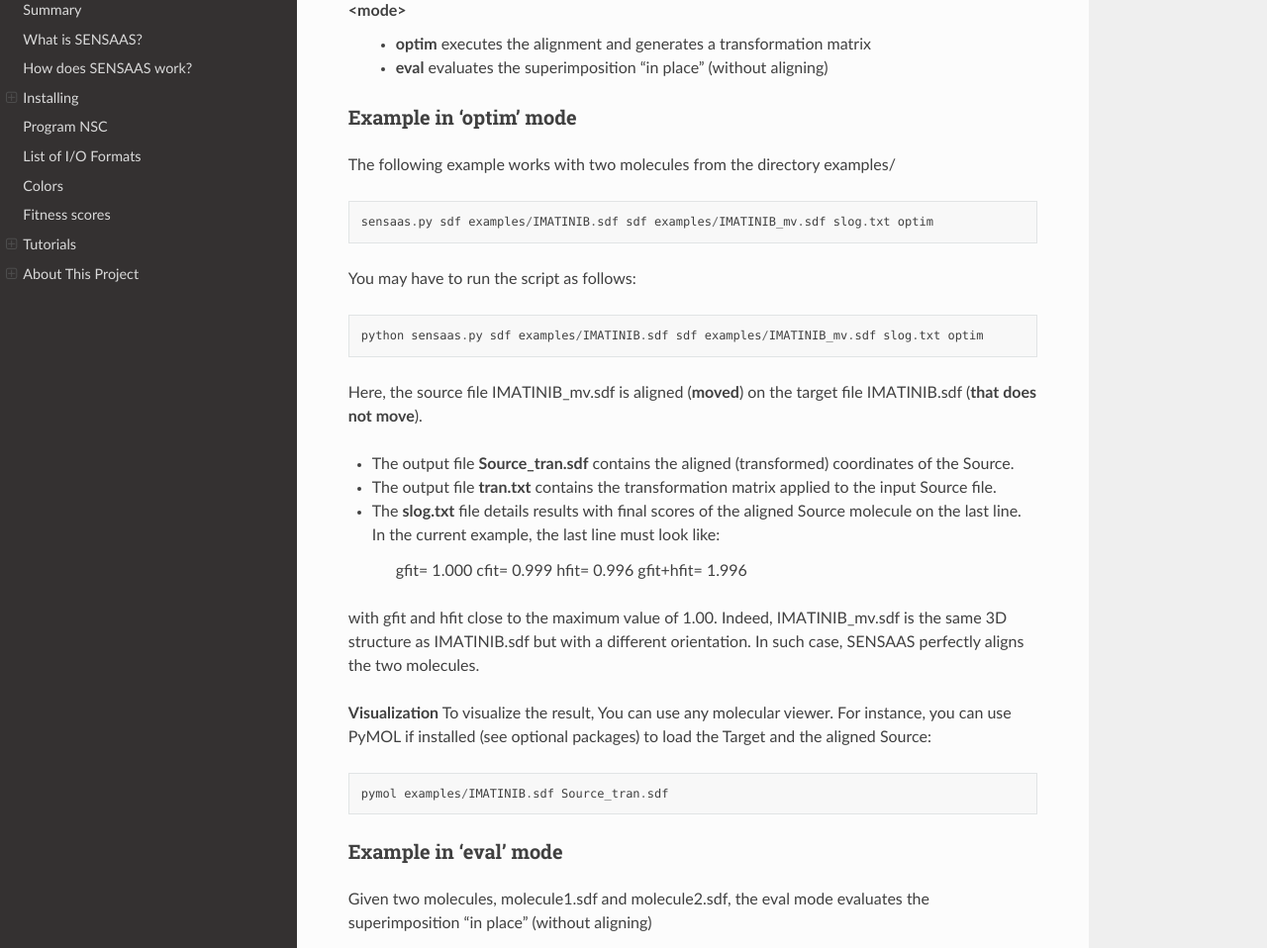
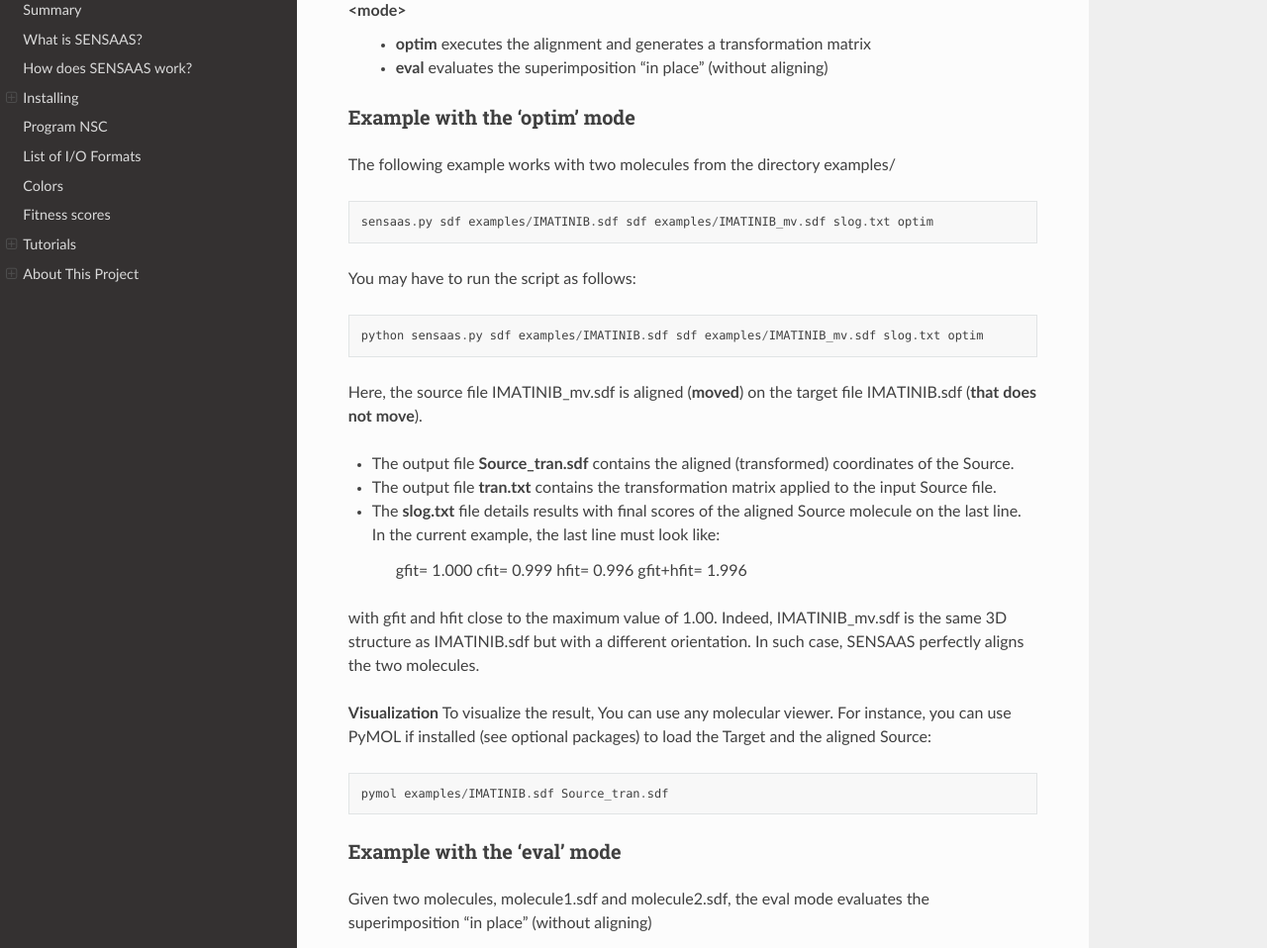
Before and after one commit to SENSAAS/sensaas, a Sphinx documentation site: the page built from docs/index.rst, in a window 1280 px wide and 1400 px high, scrolled down 6411 px. Shown: the part 155-1113 px from the top of the window at 99% size. Built offline with Sphinx 7.4.7 and the Read the Docs theme 2.0.0, drawn with Linux system fonts in a browser that asks for light colours.

Commit message:
Update index.rst

```diff
--- a/docs/index.rst
+++ b/docs/index.rst
@@ -244,7 +244,7 @@ This script allows to align one Source molecule on one Target molecule::
 
    - **eval** evaluates the superimposition "in place" (without aligning)
 
-Example in 'optim' mode
+Example with the 'optim' mode
 ~~~~~~~~~~~~~~~~~~~~~~~~~~~
 
 The following example works with two molecules from the directory examples/
@@ -271,7 +271,7 @@ with gfit and hfit close to the maximum value of 1.00. Indeed, IMATINIB_mv.sdf i
 
 	pymol examples/IMATINIB.sdf Source_tran.sdf
 
-Example in 'eval' mode
+Example with the 'eval' mode
 ~~~~~~~~~~~~~~~~~~~
 
 Given two molecules, molecule1.sdf and molecule2.sdf, the eval mode evaluates the superimposition "in place" (without aligning)
```
